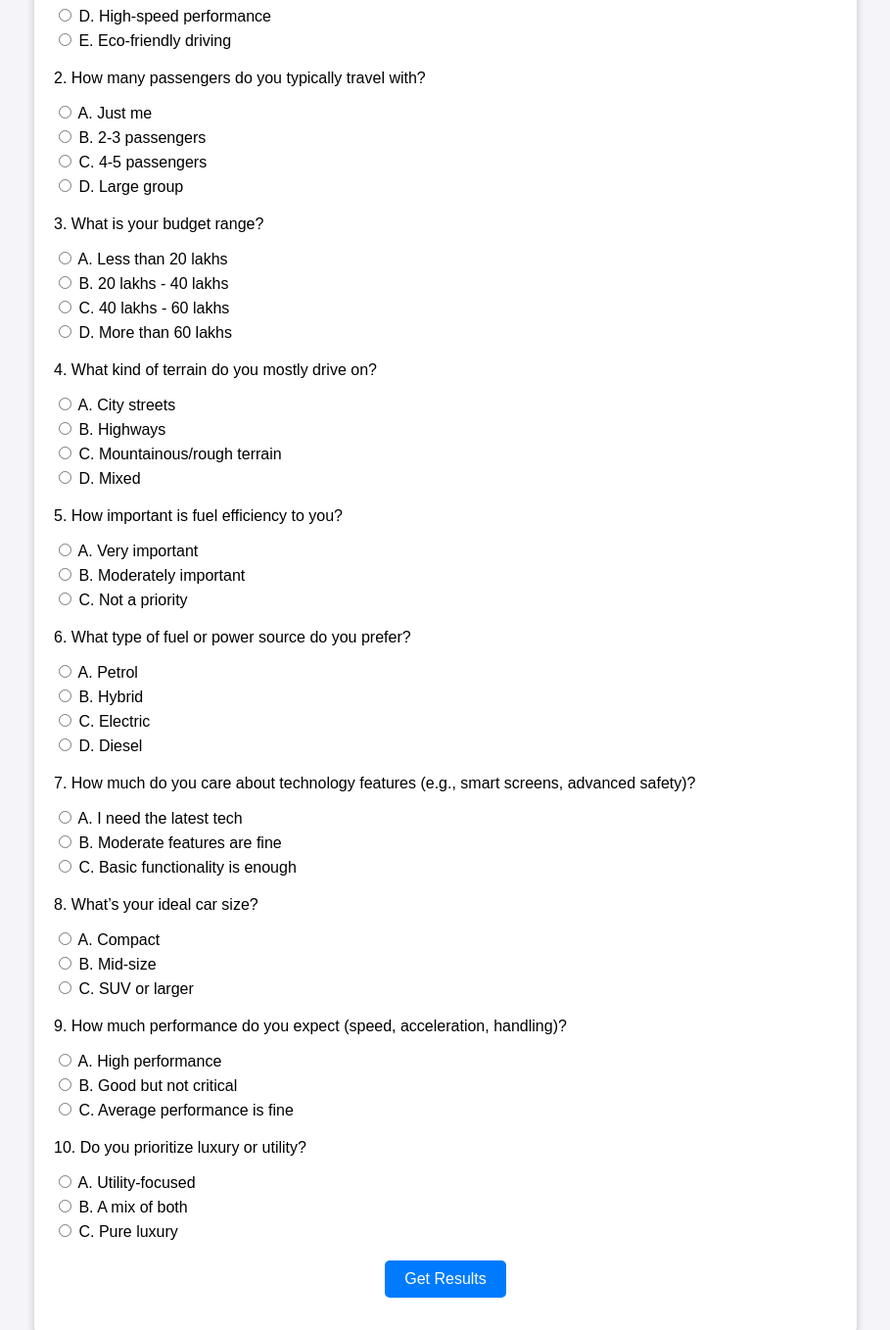
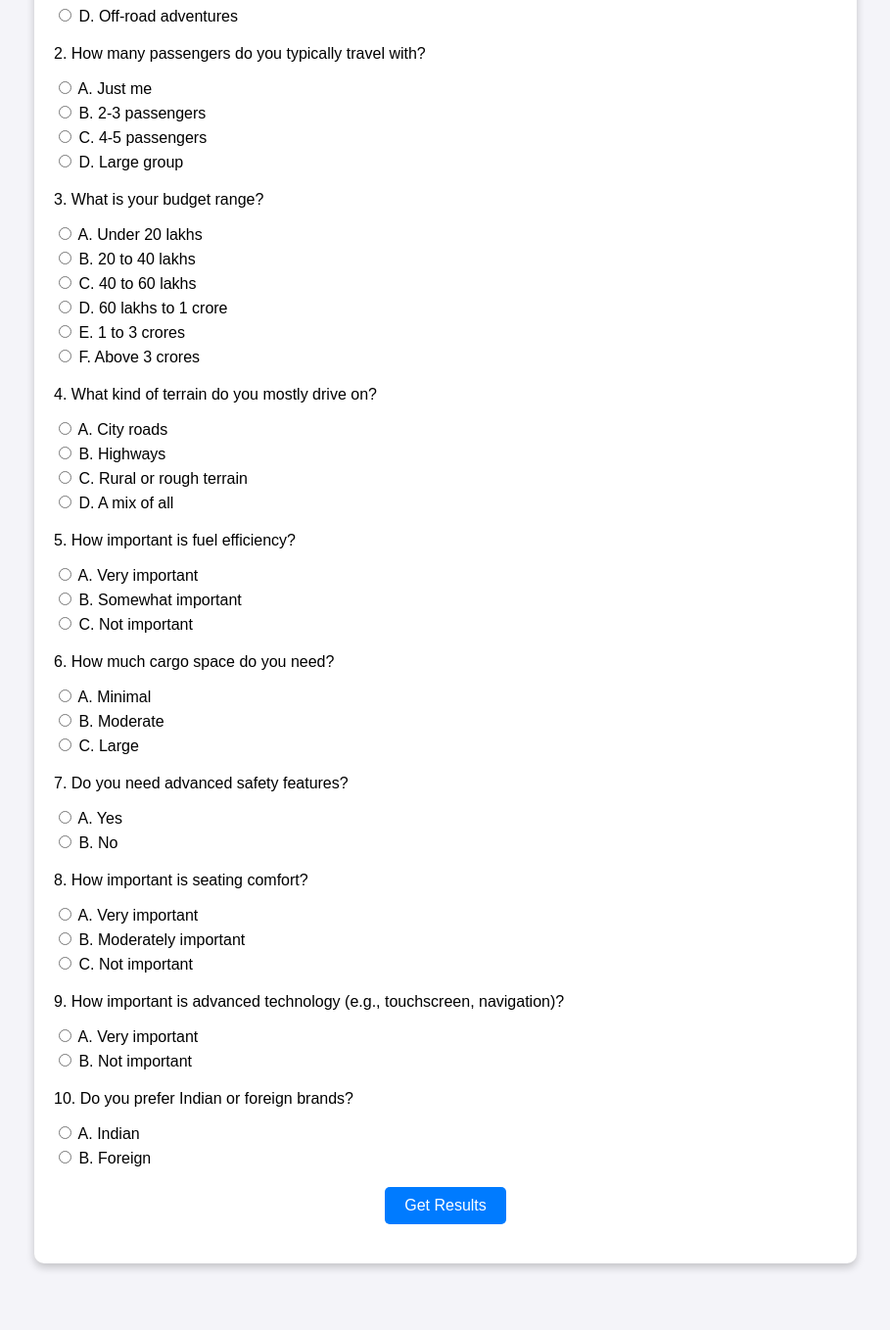
Before and after one commit to KodePratham/CarForYou, a plain HTML site: page index.html in a window 1280 px wide. Shown: the part 253-1611 px from the top of the page at 98% size, without its empty margins (185-1094 px from the left). Drawn offline with Linux system fonts and the light colour scheme.

Commit message:
Add files via upload

```diff
--- a/index.html
+++ b/index.html
@@ -5,6 +5,7 @@
   <meta name="viewport" content="width=device-width, initial-scale=1.0">
   <title>Car Finder Quiz</title>
   <link rel="stylesheet" href="styles.css">
+  <meta name="description" content="Answer these 20 questions to find which car suits your style.">
 </head>
 <body>
   <div class="container">
@@ -14,9 +15,8 @@
         <p>1. What is your primary use for the car?</p>
         <label><input type="radio" name="q1" value="5"> A. Daily commuting</label>
         <label><input type="radio" name="q1" value="7"> B. Family trips</label>
-        <label><input type="radio" name="q1" value="10"> C. Off-road adventures</label>
-        <label><input type="radio" name="q1" value="15"> D. High-speed performance</label>
-        <label><input type="radio" name="q1" value="8"> E. Eco-friendly driving</label>
+        <label><input type="radio" name="q1" value="10"> C. Long highway drives</label>
+        <label><input type="radio" name="q1" value="15"> D. Off-road adventures</label>
       </div>
       <div class="question">
         <p>2. How many passengers do you typically travel with?</p>
@@ -27,58 +27,56 @@
       </div>
       <div class="question">
         <p>3. What is your budget range?</p>
-        <label><input type="radio" name="q3" value="5"> A. Less than 20 lakhs</label>
-        <label><input type="radio" name="q3" value="7"> B. 20 lakhs - 40 lakhs</label>
-        <label><input type="radio" name="q3" value="10"> C. 40 lakhs - 60 lakhs</label>
-        <label><input type="radio" name="q3" value="15"> D. More than 60 lakhs</label>
+        <label><input type="radio" name="q3" value="1"> A. Under 20 lakhs</label>
+        <label><input type="radio" name="q3" value="2"> B. 20 to 40 lakhs</label>
+        <label><input type="radio" name="q3" value="3"> C. 40 to 60 lakhs</label>
+        <label><input type="radio" name="q3" value="4"> D. 60 lakhs to 1 crore</label>
+        <label><input type="radio" name="q3" value="5"> E. 1 to 3 crores</label>
+        <label><input type="radio" name="q3" value="6"> F. Above 3 crores</label>
       </div>
       <div class="question">
         <p>4. What kind of terrain do you mostly drive on?</p>
-        <label><input type="radio" name="q4" value="5"> A. City streets</label>
+        <label><input type="radio" name="q4" value="5"> A. City roads</label>
         <label><input type="radio" name="q4" value="7"> B. Highways</label>
-        <label><input type="radio" name="q4" value="10"> C. Mountainous/rough terrain</label>
-        <label><input type="radio" name="q4" value="8"> D. Mixed</label>
+        <label><input type="radio" name="q4" value="10"> C. Rural or rough terrain</label>
+        <label><input type="radio" name="q4" value="12"> D. A mix of all</label>
       </div>
       <div class="question">
-        <p>5. How important is fuel efficiency to you?</p>
+        <p>5. How important is fuel efficiency?</p>
         <label><input type="radio" name="q5" value="10"> A. Very important</label>
-        <label><input type="radio" name="q5" value="7"> B. Moderately important</label>
-        <label><input type="radio" name="q5" value="5"> C. Not a priority</label>
+        <label><input type="radio" name="q5" value="7"> B. Somewhat important</label>
+        <label><input type="radio" name="q5" value="5"> C. Not important</label>
       </div>
       <div class="question">
-        <p>6. What type of fuel or power source do you prefer?</p>
-        <label><input type="radio" name="q6" value="5"> A. Petrol</label>
-        <label><input type="radio" name="q6" value="10"> B. Hybrid</label>
-        <label><input type="radio" name="q6" value="15"> C. Electric</label>
-        <label><input type="radio" name="q6" value="7"> D. Diesel</label>
+        <p>6. How much cargo space do you need?</p>
+        <label><input type="radio" name="q6" value="5"> A. Minimal</label>
+        <label><input type="radio" name="q6" value="7"> B. Moderate</label>
+        <label><input type="radio" name="q6" value="10"> C. Large</label>
       </div>
       <div class="question">
-        <p>7. How much do you care about technology features (e.g., smart screens, advanced safety)?</p>
-        <label><input type="radio" name="q7" value="10"> A. I need the latest tech</label>
-        <label><input type="radio" name="q7" value="7"> B. Moderate features are fine</label>
-        <label><input type="radio" name="q7" value="5"> C. Basic functionality is enough</label>
+        <p>7. Do you need advanced safety features?</p>
+        <label><input type="radio" name="q7" value="10"> A. Yes</label>
+        <label><input type="radio" name="q7" value="5"> B. No</label>
       </div>
       <div class="question">
-        <p>8. What’s your ideal car size?</p>
-        <label><input type="radio" name="q8" value="5"> A. Compact</label>
-        <label><input type="radio" name="q8" value="7"> B. Mid-size</label>
-        <label><input type="radio" name="q8" value="10"> C. SUV or larger</label>
+        <p>8. How important is seating comfort?</p>
+        <label><input type="radio" name="q8" value="10"> A. Very important</label>
+        <label><input type="radio" name="q8" value="7"> B. Moderately important</label>
+        <label><input type="radio" name="q8" value="5"> C. Not important</label>
       </div>
       <div class="question">
-        <p>9. How much performance do you expect (speed, acceleration, handling)?</p>
-        <label><input type="radio" name="q9" value="15"> A. High performance</label>
-        <label><input type="radio" name="q9" value="7"> B. Good but not critical</label>
-        <label><input type="radio" name="q9" value="5"> C. Average performance is fine</label>
+        <p>9. How important is advanced technology (e.g., touchscreen, navigation)?</p>
+        <label><input type="radio" name="q9" value="10"> A. Very important</label>
+        <label><input type="radio" name="q9" value="5"> B. Not important</label>
       </div>
       <div class="question">
-        <p>10. Do you prioritize luxury or utility?</p>
-        <label><input type="radio" name="q10" value="5"> A. Utility-focused</label>
-        <label><input type="radio" name="q10" value="10"> B. A mix of both</label>
-        <label><input type="radio" name="q10" value="15"> C. Pure luxury</label>
+        <p>10. Do you prefer Indian or foreign brands?</p>
+        <label><input type="radio" name="q10" value="5"> A. Indian</label>
+        <label><input type="radio" name="q10" value="10"> B. Foreign</label>
       </div>
-
       <button type="submit">Get Results</button>
     </form>
+
     <div id="results" class="results-container"></div>
   </div>
   <script src="script.js"></script>
--- a/script.js
+++ b/script.js
@@ -6,6 +6,13 @@ document.getElementById("quizForm").addEventListener("submit", function (e) {
   const formData = new FormData(e.target);
   let userPoints = 0;
 
+  // Extract budget tier from form data
+  const budgetTier = parseInt(formData.get("q3"), 10); // Assuming "q3" is the budget question
+  if (!budgetTier) {
+    alert("Please select a budget tier!");
+    return;
+  }
+
   // Calculate total points
   for (let [key, value] of formData.entries()) {
     userPoints += parseInt(value, 10);
@@ -13,6 +20,7 @@ document.getElementById("quizForm").addEventListener("submit", function (e) {
 
   // Log the user's score for testing
   console.log("User's total score:", userPoints);
+  console.log("Selected budget tier:", budgetTier);
 
   // Fetch car data from the published CSV
   fetch(csvUrl)
@@ -20,30 +28,37 @@ document.getElementById("quizForm").addEventListener("submit", function (e) {
     .then(data => {
       const rows = data.split("\n").map(row => row.split(","));
 
-      // Parse cars, keeping the entire "On road price" column (with commas)
+      // Parse cars based on the column structure
       const cars = rows.slice(1).map(row => {
-        const [name, points, ...rest] = row; // Destructure to handle extra columns
-        const price = rest.slice(0, rest.length - 3).join(","); // Join everything in the "On road price" column
-        const [fuel, transmission, imageUrl] = rest.slice(rest.length - 3);
+        const [name, points, onRoadPrice, budgetTier, fuel, transmission, imageUrl] = row;
 
         return {
           name: name.trim(),
           points: parseInt(points.trim(), 10),
-          price: price.trim(),
+          onRoadPrice: onRoadPrice.trim(),
+          budgetTier: parseInt(budgetTier.trim(), 10),
           fuel: fuel.trim(),
           transmission: transmission.trim(),
           imageUrl: imageUrl.trim(),
         };
       });
 
+      // Filter cars by budget tier
+      const filteredCars = cars.filter(car => car.budgetTier <= budgetTier);
+
       // Sort cars by proximity to user points and select top 10
-      const topCars = cars
+      const topCars = filteredCars
         .sort((a, b) => Math.abs(a.points - userPoints) - Math.abs(b.points - userPoints))
         .slice(0, 10);
 
       // Display results
       const resultsContainer = document.getElementById("results");
       resultsContainer.innerHTML = ""; // Clear previous results
+
+      if (topCars.length === 0) {
+        resultsContainer.innerHTML = "<p>No cars found for your selection.</p>";
+        return;
+      }
 
       topCars.forEach(car => {
         const card = document.createElement("div");
@@ -52,7 +67,7 @@ document.getElementById("quizForm").addEventListener("submit", function (e) {
           <img src="${car.imageUrl}" alt="${car.name}">
           <div>
             <h2>${car.name}</h2>
-            <p>On Road Price: ${car.price}</p>
+            <p>On Road Price: ${car.onRoadPrice}</p>
             <p>Fuel Type: ${car.fuel}</p>
             <p>Transmission: ${car.transmission}</p>
           </div>
```
